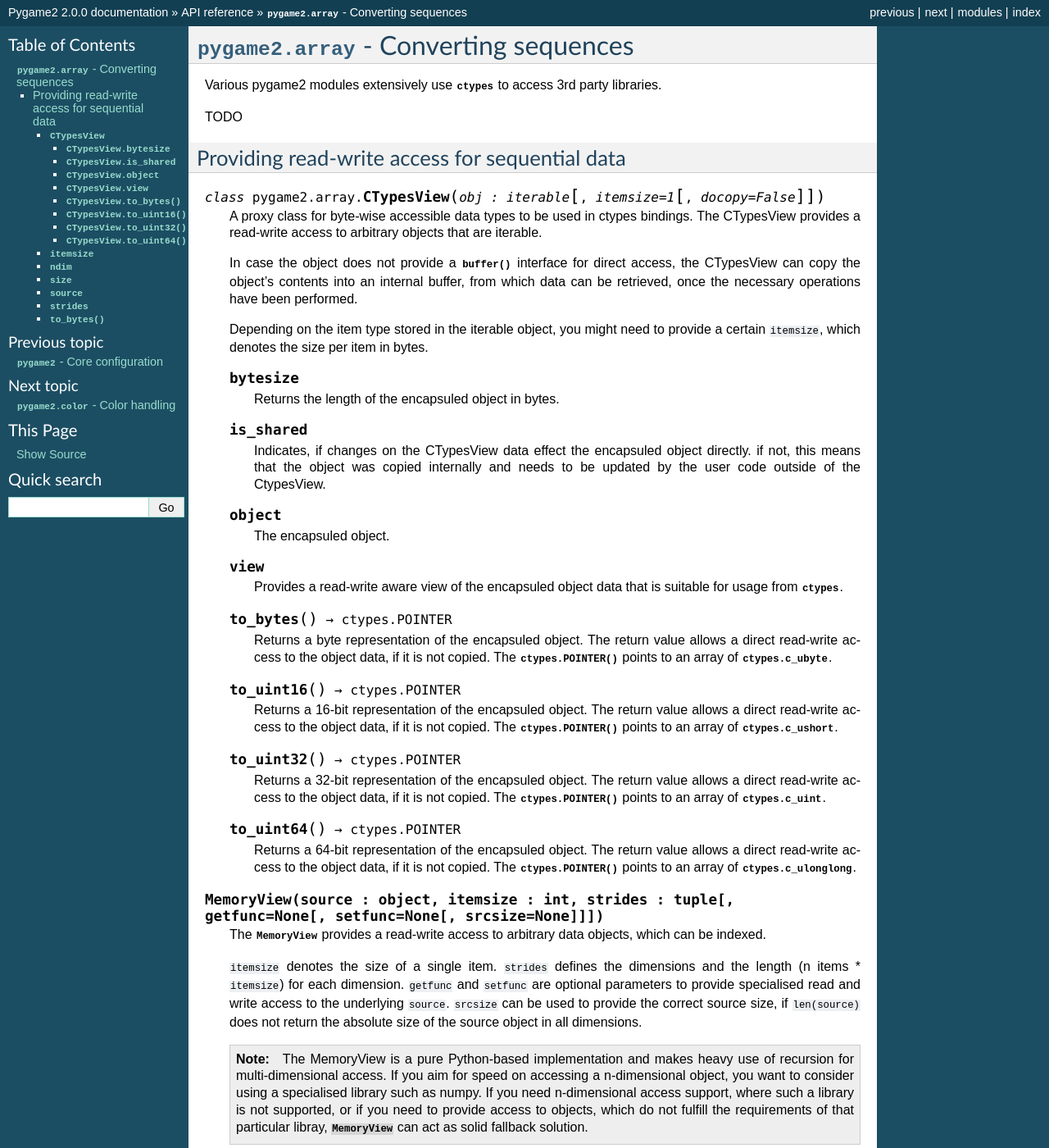
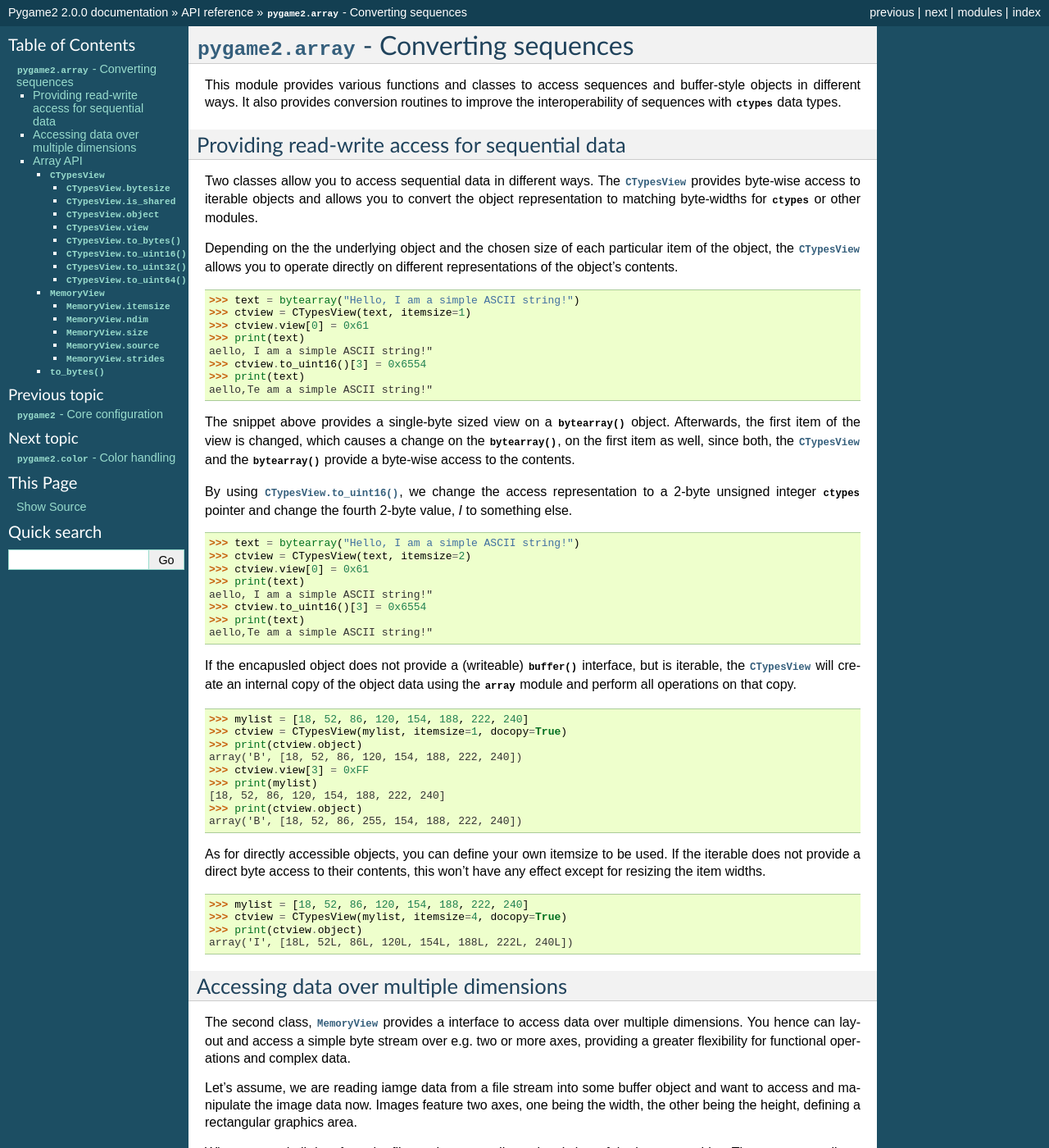
Before and after one commit to pombreda/pgreloaded, a Sphinx documentation site: the page built from doc/modules/array.rst, in a window 1280 px wide and 1400 px high. Shown: the whole window at 82% size. Built offline with Sphinx 7.4.7, drawn with Linux system fonts in a browser that asks for light colours; pages that are not in the unit, such as notebooks, are missing from menus; some of the changed text lies outside the part shown.

Commit message:
- example usage for pygame2.array - minor fixes to the pong tutorial

```diff
--- a/doc/modules/array.rst
+++ b/doc/modules/array.rst
@@ -4,13 +4,149 @@
 :mod:`pygame2.array` - Converting sequences
 ===========================================
 
-Various pygame2 modules extensively use :mod:`ctypes` to access 3rd
-party libraries.
-
-TODO
+This module provides various functions and classes to access sequences and
+buffer-style objects in different ways. It also provides conversion routines
+to improve the interoperability of sequences with :mod:`ctypes` data types.
 
 Providing read-write access for sequential data
 -----------------------------------------------
+
+Two classes allow you to access sequential data in different ways. The
+:class:`CTypesView` provides byte-wise access to iterable objects and allows
+you to convert the object representation to matching byte-widths for
+:mod:`ctypes` or other modules.
+
+Depending on the the underlying object and the chosen size of each particular
+item of the object, the :class:`CTypesView` allows you to operate directly
+on different representations of the object's contents. ::
+
+    >>> text = bytearray("Hello, I am a simple ASCII string!")
+    >>> ctview = CTypesView(text, itemsize=1)
+    >>> ctview.view[0] = 0x61
+    >>> print(text)
+    aello, I am a simple ASCII string!"
+    >>> ctview.to_uint16()[3] = 0x6554
+    >>> print(text)
+    aello,Te am a simple ASCII string!"
+
+The snippet above provides a single-byte sized view on a :func:`bytearray`
+object. Afterwards, the first item of the view is changed, which causes a
+change on the :func:`bytearray`, on the first item as well, since both, the
+:class:`CTypesView` and the :func:`bytearray` provide a byte-wise access to
+the contents.
+
+By using :meth:`CTypesView.to_uint16()`, we change the access representation to
+a 2-byte unsigned integer :mod:`ctypes` pointer and change the fourth 2-byte
+value, *I* to something else. ::
+
+    >>> text = bytearray("Hello, I am a simple ASCII string!")
+    >>> ctview = CTypesView(text, itemsize=2)
+    >>> ctview.view[0] = 0x61
+    >>> print(text)
+    aello, I am a simple ASCII string!"
+    >>> ctview.to_uint16()[3] = 0x6554
+    >>> print(text)
+    aello,Te am a simple ASCII string!"
+
+If the encapusled object does not provide a (writeable) :func:`buffer`
+interface, but is iterable, the :class:`CTypesView` will create an
+internal copy of the object data using the :mod:`array` module and
+perform all operations on that copy. ::
+
+    >>> mylist = [18, 52, 86, 120, 154, 188, 222, 240]
+    >>> ctview = CTypesView(mylist, itemsize=1, docopy=True)
+    >>> print(ctview.object)
+    array('B', [18, 52, 86, 120, 154, 188, 222, 240])
+    >>> ctview.view[3] = 0xFF
+    >>> print(mylist)
+    [18, 52, 86, 120, 154, 188, 222, 240]
+    >>> print(ctview.object)
+    array('B', [18, 52, 86, 255, 154, 188, 222, 240])
+
+As for directly accessible objects, you can define your own itemsize to
+be used. If the iterable does not provide a direct byte access to their
+contents, this won't have any effect except for resizing the item
+widths. ::
+
+    >>> mylist = [18, 52, 86, 120, 154, 188, 222, 240]
+    >>> ctview = CTypesView(mylist, itemsize=4, docopy=True)
+    >>> print(ctview.object)
+    array('I', [18L, 52L, 86L, 120L, 154L, 188L, 222L, 240L])
+
+Accessing data over multiple dimensions
+---------------------------------------
+
+The second class, :class:`MemoryView` provides a interface to access
+data over multiple dimensions. You hence can layout and access a simple
+byte stream over e.g. two or more axes, providing a greater flexibility
+for functional operations and complex data.
+
+Let's assume, we are reading iamge data from a file stream into some buffer
+object and want to access and manipulate the image data now. Images
+feature two axes, one being the width, the other being the height,
+defining a rectangular graphics area.
+
+When we read all data from the file, we have one-dimensional view of the
+image graphics. The :class:`MemoryView` allows us to define a
+two-dimensional view over the image graphics, so that we can operate on
+both, rows and columns of the image. ::
+
+    >>> imagedata = bytearray("some 1-byte graphics data")
+    >>> view = MemoryView(imagedata, 1, (5, 5))
+    >>> print(view)
+    [[s, o, m, e,  ], [1, -, b, y, t], [e,  , g, r, a], [p, h, i, c, s], [ , d, a, t, a]]
+    >>> for row in view:
+    ...     print(row)
+    ...
+    [s, o, m, e,  ]
+    [1, -, b, y, t]
+    [e,  , g, r, a]
+    [p, h, i, c, s]
+    [ , d, a, t, a]
+    >>> for row in view:
+    ...    row[1] = "X"
+    ...    print row
+    ...
+    [s, X, m, e,  ]
+    [1, X, b, y, t]
+    [e, X, g, r, a]
+    [p, X, i, c, s]
+    [ , X, a, t, a]
+    >>> print(imagedata)
+    sXme 1XbyteXgrapXics Xata
+
+On accessing a particular dimension of a :class:`MemoryView`, a new
+:class:`MemoryView` is created, if it does not access a single
+element. ::
+
+    >>> firstrow = view[0]
+    >>> type(firstrow)
+    <class 'pygame2.array.MemoryView'>
+    >>> type(firstrow[0])
+    <type 'bytearray'>
+
+A :class:`MemoryView` features, similar to Python's builtin
+:class:`memoryview` dimensions and strides, accessible via the
+:attr:`MemoryView.ndim` and :attr:`MemoryView.strides` attributes.
+
+    >>> view.ndim
+    2
+    >>> view.strides
+    (5, 5)
+
+The :attr:`MemoryView.strides`, which have to be passed on creating a
+new :class:`MemoryView` define the layout of the data over different
+dimensions. In the example above, we created a 5x5 two-dimensional view
+to the image graphics. ::
+
+    >>> twobytes = MemoryView(imagedata, 2, (5, 1))
+    >>> print(twobytes)
+    [[sX, me,  1, Xb, yt], [eX, gr, ap, Xi, cs]]
+
+
+
+Array API
+---------
 
 .. class:: CTypesView(obj : iterable[, itemsize=1[, docopy=False]])
 
@@ -36,7 +172,7 @@
       Indicates, if changes on the CTypesView data effect the encapsuled
       object directly. if not, this means that the object was copied
       internally and needs to be updated by the user code outside of the
-      CtypesView.
+      CTypesView.
 
    .. attribute:: object
 
@@ -75,8 +211,7 @@
       is not copied. The :func:`ctypes.POINTER` points to an array of
       :class:`ctypes.c_ulonglong`.
 
-.. class:: MemoryView(source : object, itemsize : int, strides : tuple[,
-                      getfunc=None[, setfunc=None[, srcsize=None]]])
+.. class:: MemoryView(source : object, itemsize : int, strides : tuple[, getfunc=None[, setfunc=None[, srcsize=None]]])
 
    The :class:`MemoryView` provides a read-write access to arbitrary
    data objects, which can be indexed.
--- a/doc/modules/index.rst
+++ b/doc/modules/index.rst
@@ -19,3 +19,4 @@
    openal.rst
    resources.rst
    sdl.rst
+   video.rst
--- a/doc/tutorial/pong.rst
+++ b/doc/tutorial/pong.rst
@@ -184,7 +184,7 @@
     class Ball(Entity):
         def __init__(self, world, posx=0, posy=0):
             self.sprite = video.Sprite(size=(20, 20), bpp=32)
-            video.fill(self.sprite, WHITE)
+            video.fill(self.sprite, Color(255, 255, 255))
             self.sprite.position = posx, posy
             self.velocity = Velocity()
 
@@ -515,7 +515,7 @@
     class Player(Entity):
         def __init__(self, world, posx=0, posy=0, ai=False):
             self.sprite = video.Sprite(size=(20, 100), bpp=32)
-            video.fill(self.sprite, WHITE)
+            video.fill(self.sprite, Color(255, 255, 255))
             self.sprite.position = posx, posy
             self.velocity = Velocity()
             self.playerdata = PlayerData()
```
Also changed, not shown: 1 other file.
